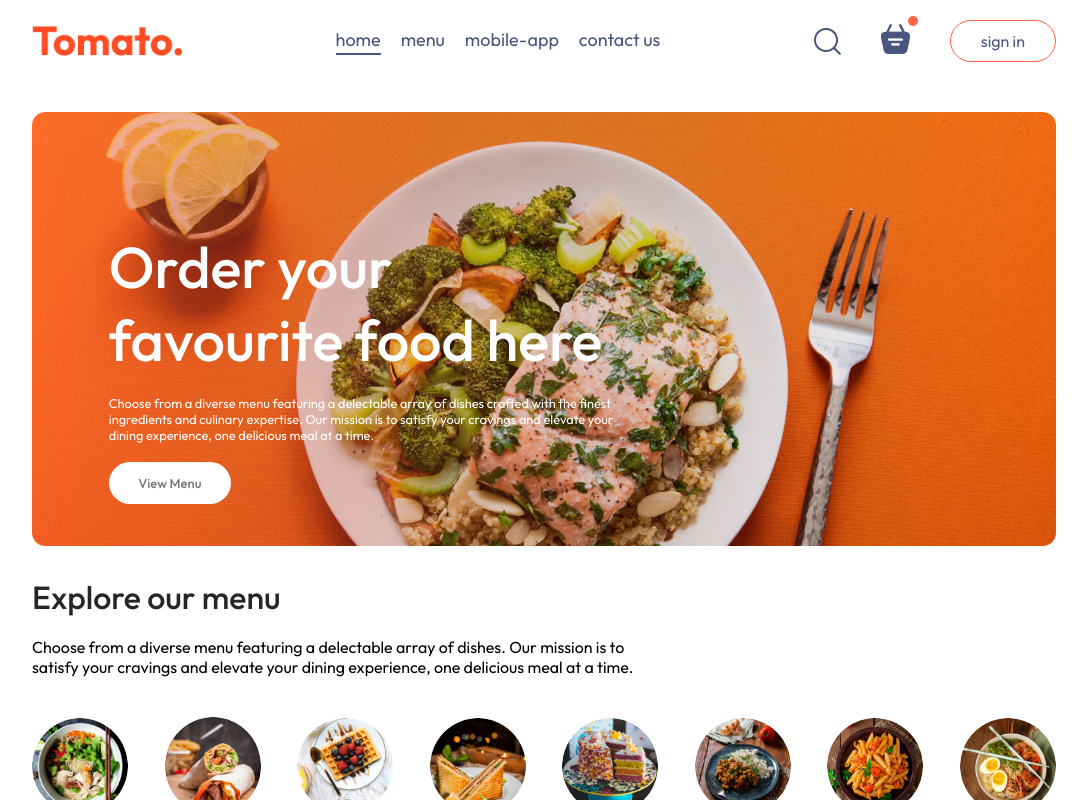
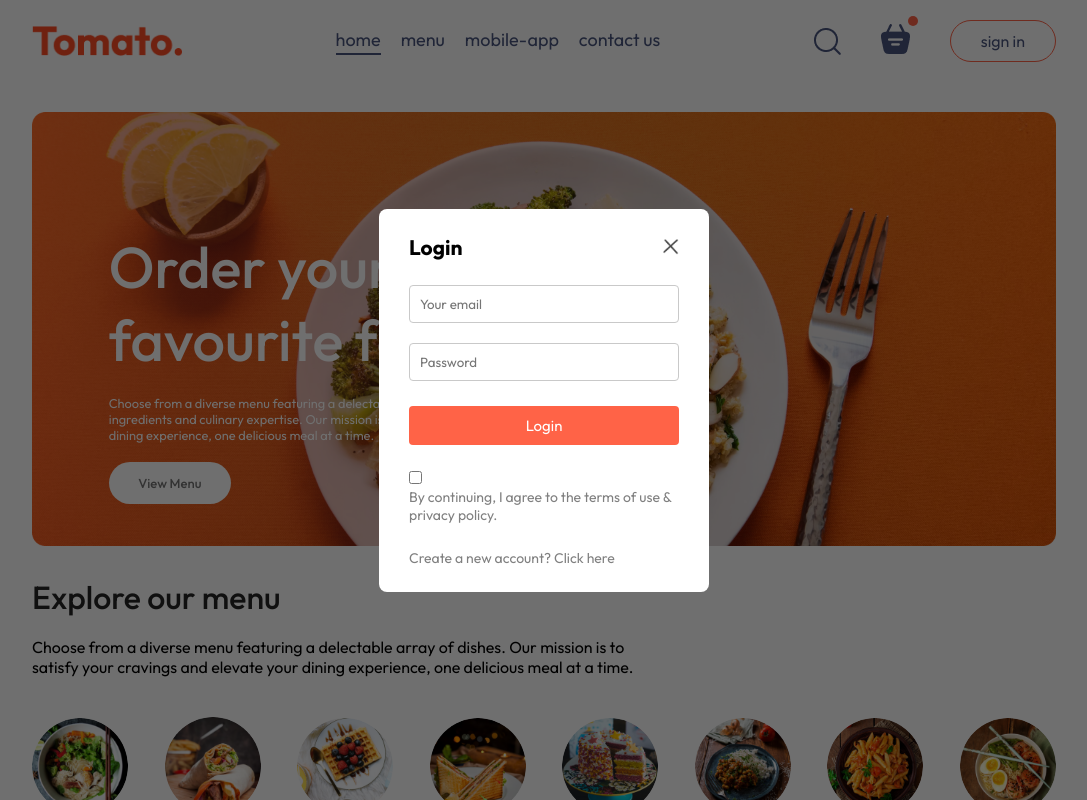
Before and after one commit to bogdangeorgievv/Meal-delivery-service-app, a React (Vite) app in the folder frontend/: page / in a window 1280 px wide. Both pictures are taken after a click on the button "sign in". Shown: the top 800 px of the page, without its empty margins (96-1183 px from the left). Built offline with nearby package versions, Linux system fonts and the light colour scheme.

Commit message:
Adding LoginPopup functionality and styling

```diff
--- a/frontend/src/App.jsx
+++ b/frontend/src/App.jsx
@@ -5,12 +5,18 @@
 import Cart from './pages/Cart/Cart'
 import PlaceOrder from './pages/PlaceOrder/PlaceOrder'
 import Footer from './components/Footer/Footer'
+import LoginPopup from './components/LoginPopup/LoginPopup'
+import { useState } from 'react'
 
 const App = () => {
+
+  const [showLogin,setShowLogin] = useState(false)
+
   return (
     <>
+    {showLogin?<LoginPopup setShowLogin={setShowLogin}/>:<></>}
     <div className='app'>
-      <Navbar/>
+    <Navbar setShowLogin={setShowLogin} />
       <Routes>
         < Route path='/' element={<Home/>} />
         < Route path='/cart' element={<Cart/>} />
--- /dev/null
+++ b/frontend/src/components/LoginPopup/LoginPopup.css
@@ -0,0 +1,57 @@
+.login-popup {
+    position: absolute;
+    z-index: 1;
+    width: 100%;
+    height: 100%;
+    background-color: #00000090;
+    display: grid;
+}
+
+.login-popup-container {
+    place-self: center;
+    width: max(23vw, 330px);
+    color: #808080;
+    background-color: white;
+    display: flex;
+    flex-direction: column;
+    gap: 25px;
+    padding: 25px 30px;
+    border-radius: 8px;
+    font-size: 14px;
+    animation: fadeIn 0.5s;
+}
+
+.login-popup-title {
+    display: flex;
+    justify-content: space-between;
+    align-items: center;
+    color: black;
+}
+
+.login-popup-title img {
+    width: 16px;
+    cursor: pointer;
+}
+
+.login-popup-inputs {
+    display: flex;
+    flex-direction: column;
+    gap: 20px;
+}
+
+.login-popup-inputs input {
+    outline: none;
+    border: 1px solid #c9c9c9;
+    padding: 10px;
+    border-radius: 4px;
+}
+
+.login-popup-container button {
+    border: none;
+    padding: 10px;
+    border-radius: 4px;
+    color: white;
+    background-color: tomato;
+    font-size: 15px;
+    cursor: pointer;
+}
--- /dev/null
+++ b/frontend/src/components/LoginPopup/LoginPopup.jsx
@@ -0,0 +1,35 @@
+import React, { useState } from 'react'
+import'./LoginPopup.css'
+import { assets } from '../../assets/assets'
+
+const LoginPopup = ({setShowLogin}) => {
+
+    const [currState, setCurrState] = useState("Login")
+
+  return (
+    <div className='login-popup'>
+      <form className="login-popup-container">
+        <div className="login-popup-title">
+            <h2>{currState}</h2>
+            <img onClick={()=>setShowLogin(false)} src={assets.cross_icon} alt="" />
+        </div>
+        <div className="login-popup-inputs">
+            {currState==="Login"?<></>:<input type="text" placeholder='Your name' required/>}
+            <input type="email" placeholder='Your email' required/>
+            <input type="password" placeholder='Password' required />
+        </div>
+        <button>{currState==="Sign Up"?"Create Account":"Login"}</button>
+        <div className="login-popup-condition">
+            <input type="checkbox" required/>
+            <p>By continuing, I agree to the terms of use & privacy policy.</p>
+        </div>
+        {currState==="Login"
+        ?<p>Create a new account? <span onClick={()=>setCurrState("Sign Up")} >Click here</span></p>
+        :<p>Already have an account? <span onClick={()=>setCurrState("Login")} >Login here</span></p>
+        }
+      </form>
+    </div>
+  )
+}
+
+export default LoginPopup
--- a/frontend/src/components/Navbar/Navbar.jsx
+++ b/frontend/src/components/Navbar/Navbar.jsx
@@ -3,7 +3,7 @@
 import { assets } from '../../assets/assets'
 import { Link } from 'react-router-dom'
 
-const Navbar = () => {
+const Navbar = ({setShowLogin}) => {
 
     const [menu, setMenu] = useState("home");  //initialize state variable
 
@@ -22,7 +22,7 @@
           <img src={assets.basket_icon} alt="" />
           <div className="dot"></div>
         </div>
-        <button>sign in</button>
+        <button onClick={()=>setShowLogin(true)}>sign in</button>
       </div>
 
     </div>
```
